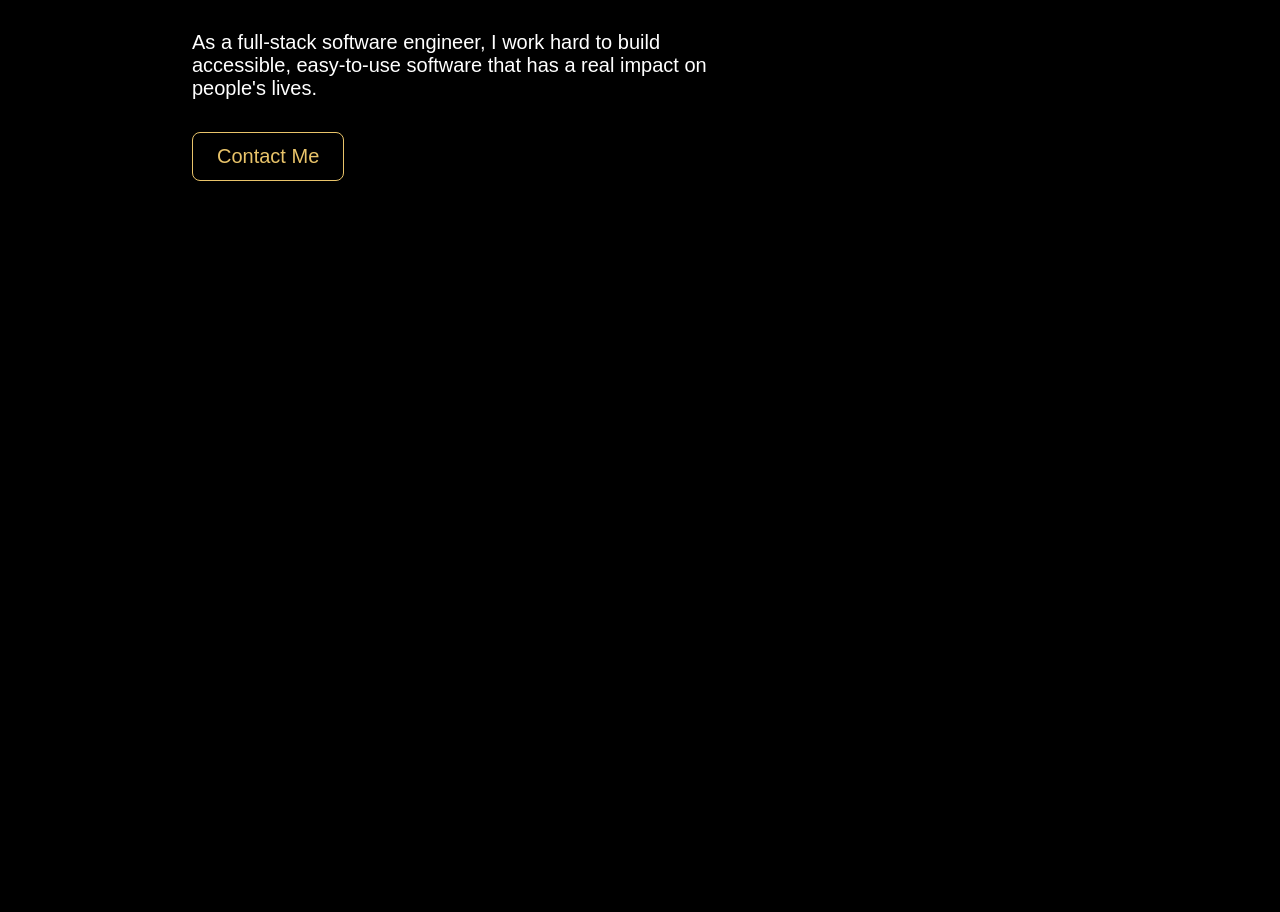
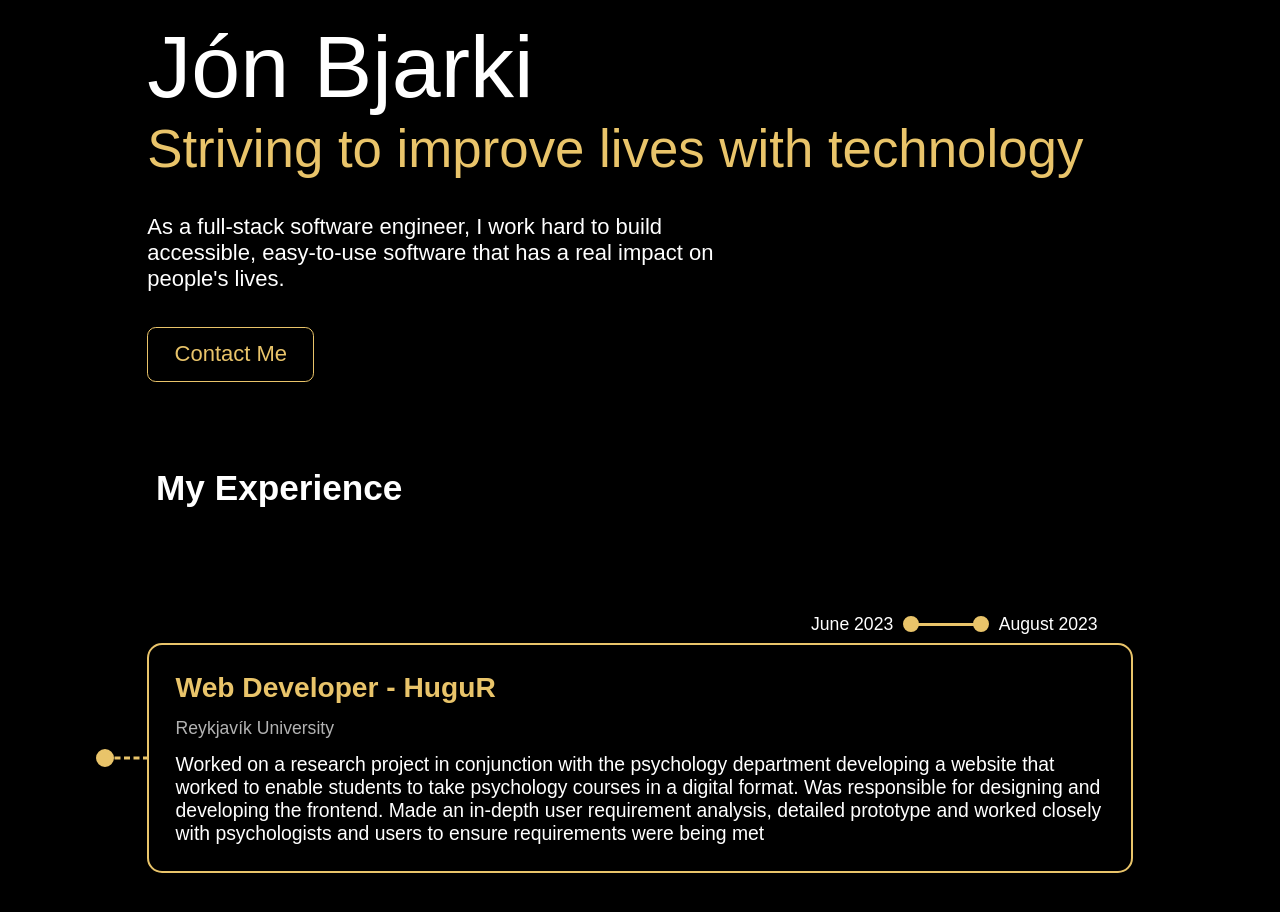
Before and after one commit to jonbjarki/jonbjarki.github.io, a React (Vite) app: page / in a window 1280 px wide. Shown: the part 332-1244 px from the top of the page. Before the commit the page ends 800 px from the top, so only its background shows below. Built offline with nearby package versions, Linux system fonts and the light colour scheme; a web font is replaced by a local one.

Commit message:
added experience section; improved styling for all sections

```diff
--- a/src/App.tsx
+++ b/src/App.tsx
@@ -1,15 +1,17 @@
 import './App.css';
 import Header from './components/header/header';
-import AboutMe from './components/about-me/about';
-import Projects from './components/projects/projects';
+import AboutMeSection from './components/about-me/about';
+import ExperienceSection from './components/experience/experience';
 
 export default function App() {
     return (
         <>
             <Header />
             <div id="content">
-                <AboutMe />
-                <Projects />
+                <main>
+                    <AboutMeSection />
+                </main>
+                <ExperienceSection />
             </div>
         </>
     )
--- a/src/components/about-me/about.css
+++ b/src/components/about-me/about.css
@@ -1,4 +1,9 @@
-    #introduction {
+#about {
+    height: calc(100vh - var(--header-height));
+    padding-top: 13rem;
+}
+
+#introduction {
     font-size: 1.5rem;
     color: var(--primary);
     margin-bottom: 1rem;
--- a/src/components/about-me/about.tsx
+++ b/src/components/about-me/about.tsx
@@ -1,13 +1,15 @@
 import "./about.css";
 
-export default function AboutMe() {
+export default function AboutMeSection() {
     return (
-        <main>
+        <section id="about" aria-label="about me">
             <p id="introduction">Hi, my name is</p>
             <h1 id="name">Jón Bjarki</h1>
             <h2 id="title">Striving to improve lives with technology</h2>
             <p id="description">As a full-stack software engineer, I work hard to build accessible, easy-to-use software that has a real impact on people's lives.</p>
-            <button id="contact-btn">Contact Me</button>
-        </main>
+            <a href="#contact">
+                <button id="contact-btn">Contact Me</button>
+            </a>
+        </section>
     )
 }
--- a/src/components/experience/experience.css
+++ b/src/components/experience/experience.css
@@ -0,0 +1,92 @@
+#experience-title {
+    font-size: var(--h2);
+    margin-bottom: var(--title-margin);
+    margin-left: var(--title-left-margin);
+}
+
+.job-card {
+    display: flex;
+    flex-direction: column;
+    gap: 0.5rem;
+}
+
+.duration {
+    align-self: flex-end;
+    display: flex;
+    align-items: center;
+    flex-direction: row;
+    flex-wrap: nowrap;
+    gap: 1rem;
+    margin-right: 2rem;
+}
+
+.duration-line {
+    position: relative;
+    display: inline-block;
+    width: 4rem;
+    height: 3px;
+    background: var(--primary);
+
+    &::after,
+    &::before {
+        content: "";
+        position: absolute;
+        top: 50%;
+        width: 12px;
+        height: 12px;
+        border: 2px solid var(--primary);
+        background: var(--primary);
+        border-radius: 50%;
+        transform: translate(-50%, -50%);
+    }
+
+    &::after {
+        left: 100%;
+    }
+}
+
+.title {
+    color: var(--primary);
+    font-size: var(--h3);
+}
+
+.company {
+    color: rgb(from var(--text) r g b / 0.7);
+}
+
+.description {
+    font-size: var(--body);
+}
+
+.experience-body {
+    position: relative;
+    display: flex;
+    flex-direction: column;
+    gap: 0.8rem;
+    border: 2px solid var(--primary);
+    border-radius: 15px;
+    padding: 1.5rem;
+}
+
+.experience-body::before {
+    content: "";
+    position: absolute;
+    top: 50%;
+    left: 0;
+    width: 2.5rem;
+    border-top: 3px dashed var(--primary);
+    transform: translate(-100%, -50%);
+}
+
+.experience-body::after {
+    content: "";
+    position: absolute;
+    top: 50%;
+    left: -2.5rem;
+    width: 12px;
+    height: 12px;
+    border: 3px solid var(--primary);
+    background: var(--primary);
+    border-radius: 50%;
+    transform: translate(-50%, -50%);
+}
--- a/src/components/experience/experience.tsx
+++ b/src/components/experience/experience.tsx
@@ -1,9 +1,49 @@
 import "./experience.css";
+import data from "../../data.json"
 
-export default function Experience() {
+
+
+export default function ExperienceSection() {
+    const experienceData = data.experience;
+    const experience = experienceData.map(item => {
+        return { ...item, startDate: new Date(item.startDate), endDate: new Date(item.endDate) }
+    }) satisfies ExperienceProps[];
+
     return (
-        <div id="experience">
-            <h1>My Experience</h1>
-        </div>
+        <section id="experience" aria-labelledby="experience-title">
+            <h2 id="experience-title">My Experience</h2>
+            <ol>
+                {experience.map((item, ind) => (
+                    <ExperienceItem key={ind} {...item} />
+                ))}
+            </ol>
+        </section >
     )
 }
+
+type ExperienceProps = {
+    title: string,
+    company: string,
+    description: string,
+    startDate: Date,
+    endDate: Date
+}
+
+function ExperienceItem(props: ExperienceProps) {
+    const start = props.startDate.toLocaleDateString('en-US', { month: 'long', year: 'numeric' });
+    const end = props.endDate.toLocaleDateString('en-US', { month: 'long', year: 'numeric' });
+
+
+    return (
+        <li>
+            <article className="job-card">
+                <div className="duration">{start} <div className="duration-line"></div> {end}</div>
+                <div className="experience-body">
+                    <h3 className="title">{props.title}</h3>
+                    <p className="company">{props.company}</p>
+                    <p className="description">{props.description}</p>
+                </div>
+            </article>
+        </li>
+    )
+}
--- a/src/components/header/header.css
+++ b/src/components/header/header.css
@@ -1,5 +1,4 @@
 header {
-    height: 60px;
+    height: var(--header-height);
     width: 100%;
-    margin-bottom: 5rem;
 }
--- a/src/components/projects/projects.tsx
+++ b/src/components/projects/projects.tsx
@@ -4,7 +4,9 @@ export default function Projects() {
 
     return (
         <div>
-            {/* <h1 id="projects">Projects</h1>      */}
+            <h1 id="projects">Projects</h1>
+
+
         </div>
     )
 }
--- /dev/null
+++ b/src/data.json
@@ -0,0 +1,11 @@
+{
+    "experience": [
+        {
+            "title": "Web Developer - HuguR",
+            "company": "Reykjavík University",
+            "description": "Worked on a research project  in conjunction with the psychology department developing a website that worked to enable students to take psychology courses in a digital format. Was responsible for designing and developing the frontend.  Made an in-depth user requirement analysis, detailed prototype and worked closely with psychologists and users to ensure requirements were being met",
+            "startDate": "2023-06-01",
+            "endDate": "2023-08-01"
+        }
+    ]
+}
--- a/src/index.css
+++ b/src/index.css
@@ -19,6 +19,42 @@ button {
   --sans: ui-sans-serif;
   --cal-sans: "Cal Sans", sans-serif;
 
+  --h2: 2rem;
+  --h3: 1.6rem;
+  --h4: 1.3rem;
+  --body: 1.1rem;
+
+  --container-width: 1200px;
+
+  --section-margin: 15rem;
+  --title-margin: 6rem;
+  --title-left-margin: 0.5rem;
+
+  --header-height: 4em;
+
+  @media (max-width: 768px) {
+    --h2: 1.75rem;
+    --h3: 1.4rem;
+    --h4: 1.2rem;
+    --body: 1rem;
+
+    --container-width: 600px;
+
+    --section-margin: 10rem;
+  }
+
+  @media (max-width: 480px) {
+    --h2: 1.5rem;
+    --h3: 1.2rem;
+    --h4: 1rem;
+    --body: 0.9rem;
+
+    --section-margin: 8rem;
+    --container-width: 400px;
+  }
+
+  font-size: var(--body);
+
   background: var(--background);
   font-family: var(--cal-sans);
   font-weight: 400;
@@ -30,4 +66,23 @@ button {
 
 body {
   width: 100%;
+  padding-bottom: 4rem;
+
+  @media (max-width: 768px) {
+    padding: 0 4rem;
+  }
+
+  @media (max-width: 480px) {
+    padding: 0 2rem;
+  }
 }
+
+ol,
+ul {
+  list-style: none;
+}
+
+a {
+  text-decoration: none;
+  color: inherit;
+}
```
